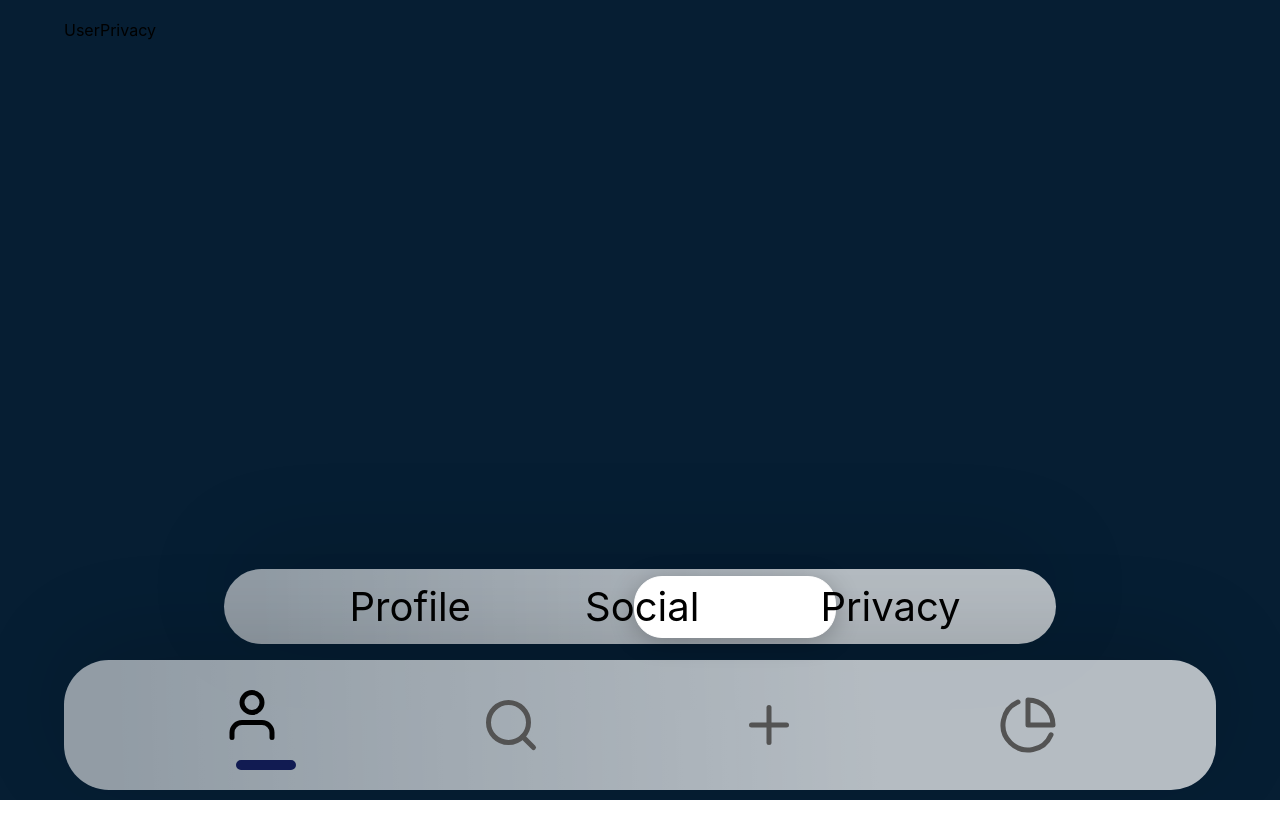
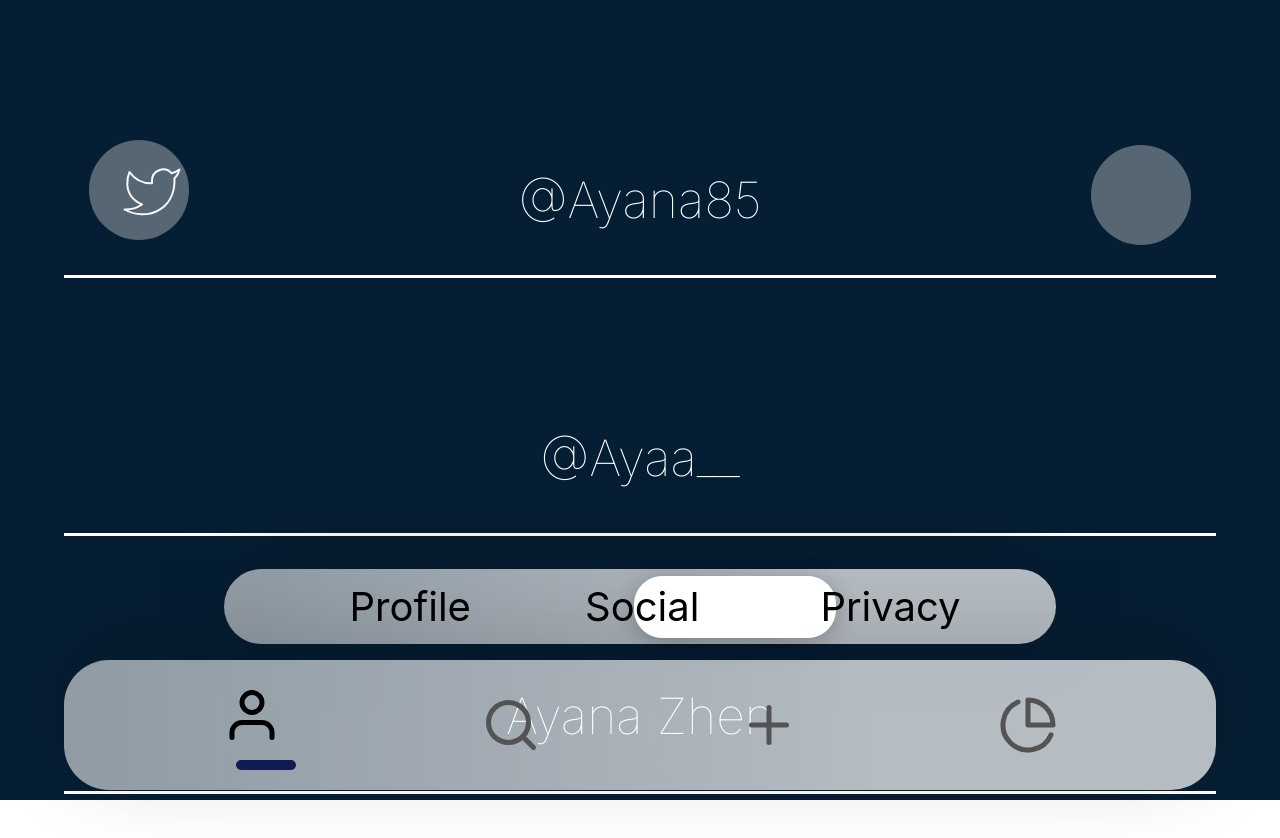
Before and after one commit to Anabela-Lima/capstone_frontend, a React (Create React App) app: page / in a window 1280 px wide. Both pictures are taken after a click on the element "Privacy". Shown: the top 838 px of the page. Before the commit the page ends 800 px from the top, so only its background shows below. Built offline with nearby package versions, Linux system fonts and the light colour scheme; no server answers.

Commit message:
privacy update

```diff
--- a/src/App.js
+++ b/src/App.js
@@ -52,6 +52,7 @@ const App = () => {
     .catch(err => console.log(err))
   };
 
+  // Sets which nav button is selected
   const [isVisible, setIsVisible] = useState({
     user: true,
     home: false,
@@ -59,11 +60,13 @@ const App = () => {
     pieChart: false
   })
 
+  // This controls the secondary nav bar's size- gray display sliding up
   const [visual, setVisual] = useState({
     slide: null,
     secondaryNavHeight: "75px"
   })
 
+  // decides what shows up on the main screen
   const [userNavSelection, setUserNavSelection] = useState({
     userProfile: true,
     userSocial: false,
@@ -221,6 +224,8 @@ const App = () => {
         break;
     }
   }
+
+  // html for main nav bar
 
   const mainNav = () => {
     return (
--- a/src/components/UserPrivacy/UserPrivacy.css
+++ b/src/components/UserPrivacy/UserPrivacy.css
@@ -0,0 +1,118 @@
+
+
+.segment {
+
+    color: white;
+    font-size: 50px;
+    display: flex;
+    flex-direction: row;
+    justify-content: center;
+    padding-top: 3em;
+    padding-bottom: 0.9em;
+    border-bottom: solid white;
+    font-family: 'Inter';
+    font-style: normal;
+    font-weight: 500;
+
+    /* position relative tells css that all children of this
+    class, that uses absolute position will be relative to this one */
+
+    position: relative;
+
+}
+
+
+#saveBtn {
+
+position: absolute;
+width: 500px;
+height: 80px;
+background: #FFFFFF;
+opacity: 0.25;
+border: 1px solid #FFFFFF;
+box-shadow: 0px 4px 4px rgba(0, 0, 0, 0.25);
+border-radius: 70px;
+display: flex;
+flex-direction: row;
+justify-content: center;
+
+}
+
+
+#saveBtn:hover {
+    box-shadow: 0px 4px 12px rgba(255, 255, 255, 0.85);
+}
+
+/* when it is clicked */
+#saveBtn:active {
+    box-shadow: none;
+    top: 42px;
+}
+
+#buttonSection {
+    display:flex;
+    flex-direction: row;
+    justify-content: center;
+    padding-top:20px;
+
+}
+
+#saveBtnText{
+
+    color: rgb(0, 0, 0);
+    padding-top: 0.5em;
+    font-size: 33px;
+    font-weight: 600;
+}
+
+
+
+
+#twitterIcon {
+    color: white;
+    height: 140px;
+    width: 60px;
+    stroke-width: 0.8px;
+    position: absolute;
+    left: 5%;
+    bottom: 5%;
+}
+
+
+.circlesRight{
+
+background: #EAEAEA;
+opacity: 0.35;
+width: 50%;
+height:50%;
+height: 100px;
+width: 100px;
+border-radius: 50%;
+
+position: absolute;
+z-index: 1;
+right: 0.5em;
+top: 2.5em;
+display: flex;
+justify-content: center;
+align-items: center;
+
+}
+
+
+.circlesLeft {
+
+    background: #EAEAEA;
+    opacity: 0.35;
+    height: 100px;
+    width: 100px;
+    border-radius: 50%;
+    position: absolute;
+    z-index: 1;
+    left: 0.5em;
+    top: 2.4em;
+    display: flex;
+    justify-content: center;
+    align-items: center;
+
+    }
--- a/src/components/UserPrivacy/UserPrivacy.js
+++ b/src/components/UserPrivacy/UserPrivacy.js
@@ -1,9 +1,85 @@
 import React from 'react'
 import './UserPrivacy.css'
+import { ReactComponent as TwitterIcon } from '../../components/assets/images/twitter (1).svg'
 
 const UserPrivacy = () => {
+
+
+
   return (
-    <div>UserPrivacy</div>
+
+
+
+    <section>
+
+
+      <section id= "mainSection">
+
+
+      <div id= "twitterSection">
+
+
+      <div id = "twitterSection" className = "segment">
+        <TwitterIcon id="twitterIcon"/> @Ayana85
+        <div id= "twitterCircleRight" className='circlesRight'> </div>
+        <div id= "twitterCircleLeft" className='circlesLeft'> </div>
+      </div>
+
+
+      </div>
+
+
+      <div id = "instaSection"  className = "segment"> @Ayaa__ </div>
+
+      <div id = "linkedInSection"  className = "segment"> Ayana Zhen </div>
+
+      <div id = "LinkAccount1"  className = "segment"> Link Account </div>
+
+      <div id = "LinkAccount2"  className = "segment"> Link Account </div>
+
+      <div id = "LinkAccount3"  className = "segment"> Link Account </div>
+
+      </section>
+
+
+
+      <section id= "buttonSection">
+
+        <button id= "saveBtn"> <span id= "saveBtnText"> Save </span> </button>
+
+      </section>
+
+
+
+
+
+
+
+
+
+
+    </section>
+
+
+
+
+
+
+
+
+
+
+
+
+
+
+
+
+
+
+
+
+
   )
 }
 
```
Also changed, not shown: src/components/assets/images/twitter (1).svg (added).
